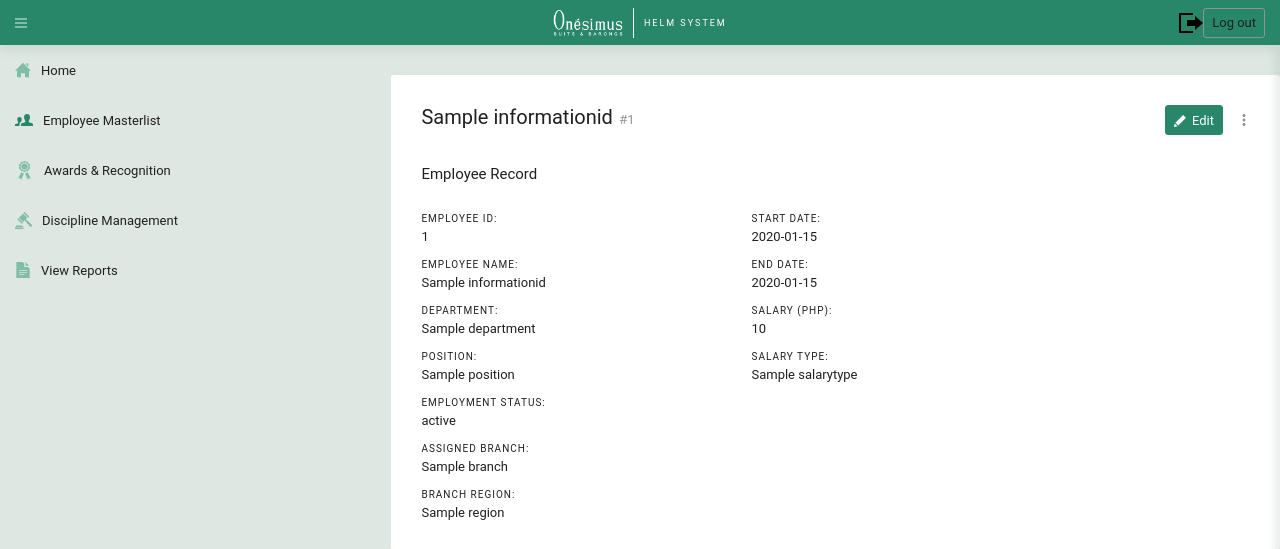
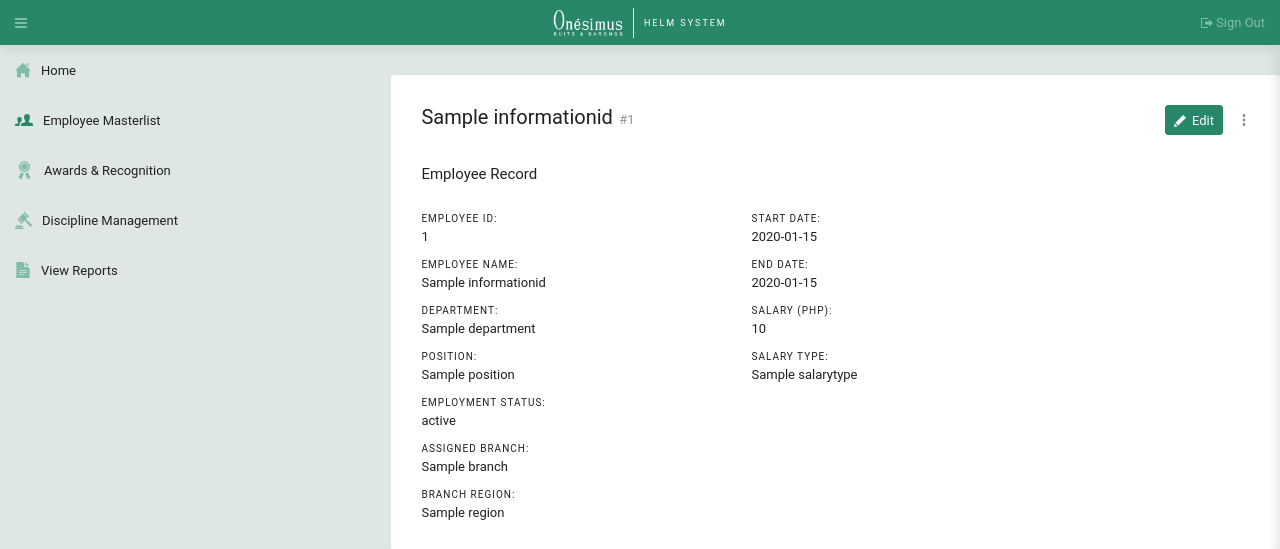
Before and after one commit to Pinglim11/HELM-System-Backend-, a Django app: template loginapp/templates/loginapp/prof.html in a window 1280 px wide. Shown: the top 549 px of the page. Run offline with Django 3.2, Linux system fonts and the light colour scheme; tables that the repository leaves empty hold one stand-in row (values such as "Sample post"); the template is opened without the code that fills it: values that come from a table or form of the project are taken from there, most other values are stand-ins (such as "Sample title", 1, 10 or a date in 2020).

Commit message:
changed the logout in prof

```diff
--- a/loginapp/templates/loginapp/prof.html
+++ b/loginapp/templates/loginapp/prof.html
@@ -29,9 +29,10 @@
             </div>
 
             <div id="header-3">
-                <svg xmlns="http://www.w3.org/2000/svg" width="24" height="24" viewBox="0 0 24 24"><path d="M16 9v-4l8 7-8 7v-4h-8v-6h8zm-16-7v20h14v-2h-12v-16h12v-2h-14z"/></svg>
-                <input class="btn btn-success" type="button" value = "Log out" onclick="location.href='{% url 'logout' %}'">
-                </input>
+                <button href="01_login.html" onclick="location.href='{% url 'logout' %}'">
+                    <svg xmlns="http://www.w3.org/2000/svg" width="24" height="24" viewBox="0 0 24 24"><path d="M16 9v-4l8 7-8 7v-4h-8v-6h8zm-16-7v20h14v-2h-12v-16h12v-2h-14z"/></svg>
+                    Sign Out
+                </button>
             </div>
 
         </header>
```
